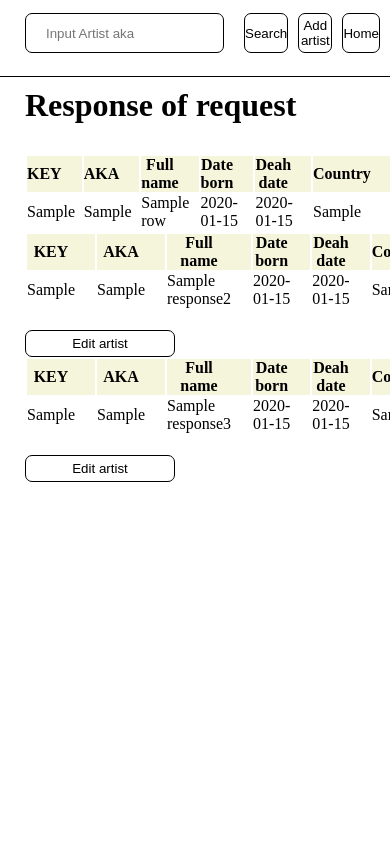
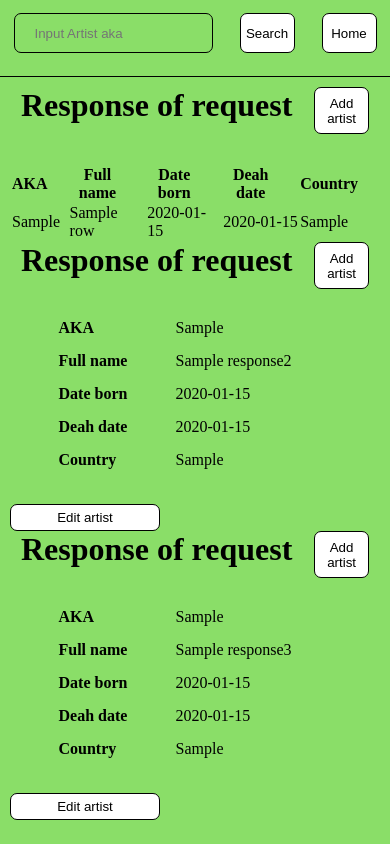
Before and after one commit to jeisonrosario66/API_hiphop, a Flask app: template templates/index.html in a window 390 px wide; the page is wider, and only the part inside the window is pictured. Run offline with Flask 3, Linux system fonts and the light colour scheme; the template is opened without the code that fills it: most values are stand-ins (such as "Sample title", 1, 10 or a date in 2020).

Commit message:
Add responsive

```diff
--- a/static/css/style.css
+++ b/static/css/style.css
@@ -3,7 +3,8 @@
     margin: 0;
     box-sizing: border-box;
 }
-.none{
+
+.none {
     display: none;
 }
 
@@ -11,58 +12,93 @@
 .navbar_container {
     display: flex;
 }
+
 .navbar_search {
     margin: 13px 0px;
     display: flex;
     width: 100%;
     flex-direction: row;
     height: 40px;
+    justify-content: space-around;
 }
+
 .navbar_search input {
-    width: 300px;
-    margin: 0px 20px 0px 25px;
     border: 1px solid #000;
     border-radius: 7px;
     padding: 0 0 0 20px;
 }
+
 .separator {
     width: 100%;
     height: 1px;
     background: #000;
     margin: 10px 0;
 }
+
 /* ********** navbar END ********** */
 
 /* ********** container ********** */
+.title_response_request {
+    display: flex;
+    justify-content: space-around;
+}
+
 .space {
     width: 100vw;
     height: 30px;
 }
 
 .container {
-    padding: 0 0 0 25px;
+    margin: 0px 10px;
 }
+
 /* ********** container END ********** */
 
 /* ********** table list artists ********** */
 .table_head {
     background-color: beige;
 }
+
 .table_head th,
 .artist_td {
     padding-right: 20px;
 }
+
 .row_table_list_artist {
     cursor: pointer;
 }
+
 .row_table_list_artist:hover {
     background-color: #e0e0e0;
 }
+
 /* Add to JavaScript event */
 .td_editable {
     border-bottom: 1px solid #000;
 }
+
+.row_key {
+    display: none;
+}
+
 /* ********** table list artists END ********** */
+
+/* ********** table style ********** */
+.table_container {
+    display: flex;
+    flex-direction: column;
+}
+
+.table_container table {
+    max-width: 550px;
+}
+
+.table_container .table {
+    display: flex;
+    justify-content: center;
+}
+
+/* ********** table style END ********** */
 
 /* ********** buttons ********** */
 .button_general {
@@ -71,27 +107,105 @@
     border: 0.1px solid #000;
     cursor: pointer;
     background: #fff;
-    margin-right: 10px;
 }
+
 .button_general:hover {
     background-color: #b3b3b3;
     border: 0.5px solid #000;
 }
+
 .button_update {
     width: 150px;
     margin-top: 20px;
     padding: 5px 0px;
 }
+
 .button_active {
     background-color: #5069d9;
 }
+
 /* ********** buttons END ********** */
 
 .response_output {
-    width: 500px;
     background-color: aliceblue;
     border-radius: 8px;
     border: 1px solid #000;
     margin-top: 20px;
     padding: 5px;
 }
+
+@media only screen and (min-width: 280px) {
+    * {
+        background-color: #da2e2e;
+    }
+
+    .title_response_request {
+        flex-direction: column;
+    }
+
+    .title_response_request h1 {
+        margin-bottom: 10px;
+    }
+}
+
+@media only screen and (min-width: 340px) {
+    * {
+        background-color: #8ade68;
+    }
+
+    .title_response_request {
+        flex-direction: column;
+    }
+
+    .title_response_request h1 {
+        margin-bottom: 10px;
+    }
+}
+
+@media only screen and (min-width: 360px) {
+
+    .title_response_request {
+        flex-direction: row;
+    }
+
+
+}
+
+@media only screen and (min-width: 375px) {
+}
+
+@media only screen and (max-width: 414px) {
+
+
+    .table_body_responsive {
+        display: flex;
+    }
+
+    .table_body_responsive .th_table_responsive {
+        display: flex;
+        flex-direction: column;
+        width: 30vw;
+        align-items: flex-start;
+        background: none;
+    }
+    .table_body_responsive .th_table_responsive th {
+        margin-bottom: 15px;
+    }
+
+    .table_body_responsive .td_table_responsive {
+        flex-direction: column;
+        width: 40vw;
+        display: flex;
+    }
+    .table_body_responsive .td_table_responsive td{
+        margin-bottom: 15px;
+    }
+}
+
+@media only screen and (max-width: 480px) {
+
+}
+
+@media only screen and (min-width: 540px) {
+
+}
--- a/templates/add_artist.html
+++ b/templates/add_artist.html
@@ -13,8 +13,8 @@ Add artist
     <h1>Add new artist details</h1>
     <div class="space"></div>
     <table>
-        <tbody>
-            <tr class="table_head">
+        <tbody class="table_body_responsive">
+            <tr class="table_head th_table_responsive">
                 <th>KEY</th>
                 <th>AKA</th>
                 <th>Full name</th>
@@ -22,7 +22,7 @@ Add artist
                 <th>Deah date</th>
                 <th>Country</th>
             </tr>
-            <tr>
+            <tr class="td_table_responsive">
                 <td class="artist_td td_editable" id="artistKey" style="border-bottom: 0">***</td>
                 <td class="artist_td td_editable" id="artistAka" contenteditable="true">None</td>
                 <td class="artist_td td_editable" id="artistName"contenteditable="true">None</td>
--- a/templates/base.html
+++ b/templates/base.html
@@ -12,7 +12,7 @@ Include:
  -->
  <!DOCTYPE html>
 {% block head %}
-
+    <meta name="viewport" content="width=device-width, initial-scale=1.0">
     <title>
         {% block title %}Hip Hop | {% endblock %}
     </title>
--- a/templates/navbar.html
+++ b/templates/navbar.html
@@ -6,7 +6,6 @@ It can make requests through of the method "POST", the data of "search_input" ar
     <form method="POST" action="{{ url_for('artist_show') }}" class="navbar_search" id="form_search_navbar">
         <input name="search" type="search" placeholder="Input Artist aka" aria-label="Search" id="search_input">
         <button class="button_general" type="submit">Search</button>
-        <button class="button_general" type="button" id="add_new_artist">Add artist</button>
         <button class="button_general" type="button" id="redirect_button_home" >Home</button>
     </form>
 </nav>
--- a/templates/table.html
+++ b/templates/table.html
@@ -1,14 +1,19 @@
 <!-- "dynamic-content" is the div element will show according to the data received from "main.py" -->
-<div id="dynamic-content">
-    <h1>Response of request</h1>
-    <div class="space"></div>
+<div id="dynamic-content" class="table_container">
+
     <!-- -------------------------------------- Table 1 ---------------------------------------- -->
     <!-- If "response" is received, then will show table list artist it show list all artists -->
     {% if (response) %}
+    <div class="title_response_request">
+        <h1>Response of request</h1>
+        <button class="button_general" type="button" id="add_new_artist">Add artist</button>
+    </div>
+    <div class="space"></div>
+    <div class="table">
         <table>
             <tbody>
                 <tr class="table_head">
-                <th>KEY</th>
+                    <th class="row_key">KEY</th>
                     <th>AKA</th>
                     <th>Full name</th>
                     <th>Date born</th>
@@ -17,7 +22,7 @@
                 </tr>
                 {% for row in response %}
                 <tr class="row_table_list_artist">
-                <td>{{ row.artist_key}}</td>
+                    <td class="row_key">{{ row.artist_key}}</td>
                     <td>{{ row.artist_aka}}</td>
                     <td>{{ row.artist_name}}</td>
                     <td>{{ row.artist_dateborn}}</td>
@@ -27,24 +32,32 @@
                 {% endfor %}
             </tbody>
         </table>
+    </div>
     {% endif %}
 
     <!-- -------------------------------------- Table 2 ---------------------------------------- -->
     <!-- If "response2" is received then, will show table artist it show only an artist -->
     {% if (response2) %}
-
-    <table>
-        <tbody>
-            <tr class="table_head">
-                <th>KEY</th>
+    <div class="title_response_request">
+        <h1>Response of request</h1>
+        <button class="button_general" type="button" id="add_new_artist">Add artist</button>
+    </div>
+    <div class="space"></div>
+    <div>
+        <table class="table">
+            <tbody class="table_body_responsive">
+                    <tr class="table_head th_table_responsive">
+                        <th class="row_key">KEY</th>
                         <th>AKA</th>
                         <th>Full name</th>
                         <th>Date born</th>
                         <th>Deah date</th>
                         <th>Country</th>
                     </tr>
-            <tr>
-                <td class="artist_td" id="artistKey" style="border-bottom: 0">{{ response2.artist_key}}</td>
+                    <tr class="td_table_responsive">
+                        <td class="artist_td row_key" class="artistKey" style="border-bottom: 0">{{
+                            response2.artist_key}}
+                        </td>
                         <td class="artist_td" id="artistAka">{{ response2.artist_aka}}</td>
                         <td class="artist_td" id="artistName">{{ response2.artist_name}}</td>
                         <td class="artist_td" id="artist_date_born">{{ response2.artist_dateborn}}</td>
@@ -53,6 +66,7 @@
                     </tr>
             </tbody>
         </table>
+    </div>
     <button type="button" class="button_general button_update" id="button_edit_artist">Edit artist</button>
     <button type="button" class="button_general button_update none" id="btn_verify">Verify changes</button>
     <button type="button" class="button_general button_update none" id="btn_confirm">Confirm update</button>
@@ -68,19 +82,24 @@
     <!-- -------------------------------------- Table 3 ---------------------------------------- -->
     <!-- If "response3" is received then, will show table artist it show only an artist | Method ["GET"] -->
     {% if (response3) %}
-
-    <table>
-        <tbody>
-            <tr class="table_head">
-                <th>KEY</th>
+    <div class="title_response_request">
+        <h1>Response of request</h1>
+        <button class="button_general" type="button" id="add_new_artist">Add artist</button>
+    </div>
+    <div class="space"></div>
+    <div class="table table_response3">
+        <table class="table">
+            <tbody class="table_body_responsive">
+                <tr class="table_head th_table_responsive">
+                    <th class="row_key">KEY</th>
                     <th>AKA</th>
                     <th>Full name</th>
                     <th>Date born</th>
                     <th>Deah date</th>
                     <th>Country</th>
                 </tr>
-            <tr>
-                <td class="artist_td" id="artistKey" style="border-bottom: 0">{{ response3.artist_key}}</td>
+                <tr class="td_table_responsive">
+                    <td class="artist_td row_key" id="artistKey" style="border-bottom: 0">{{ response3.artist_key}}</td>
                     <td class="artist_td" id="artistAka">{{ response3.artist_aka}}</td>
                     <td class="artist_td" id="artistName">{{ response3.artist_name}}</td>
                     <td class="artist_td" id="artist_date_born">{{ response3.artist_dateborn}}</td>
@@ -89,6 +108,7 @@
                 </tr>
             </tbody>
         </table>
+    </div>
     <button type="button" class="button_general button_update" id="button_edit_artist">Edit artist</button>
     <button type="button" class="button_general button_update none" id="btn_verify">Verify changes</button>
     <button type="button" class="button_general button_update none" id="btn_confirm">Confirm update</button>
```
Lines whose indentation alone changed are shown as unchanged.
